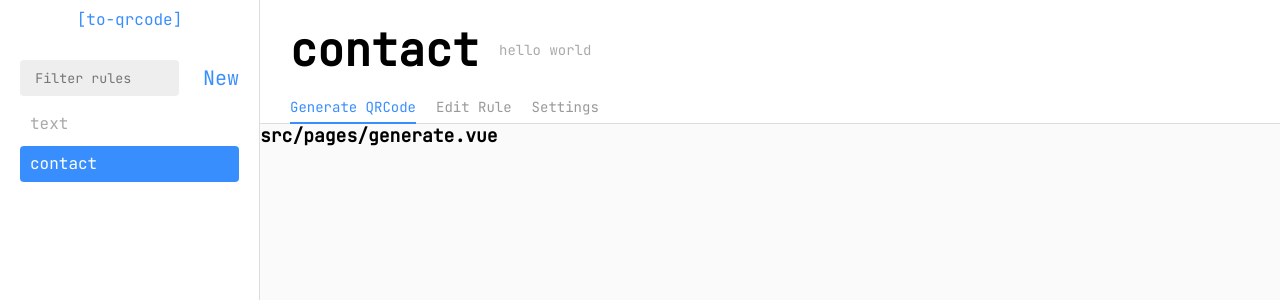
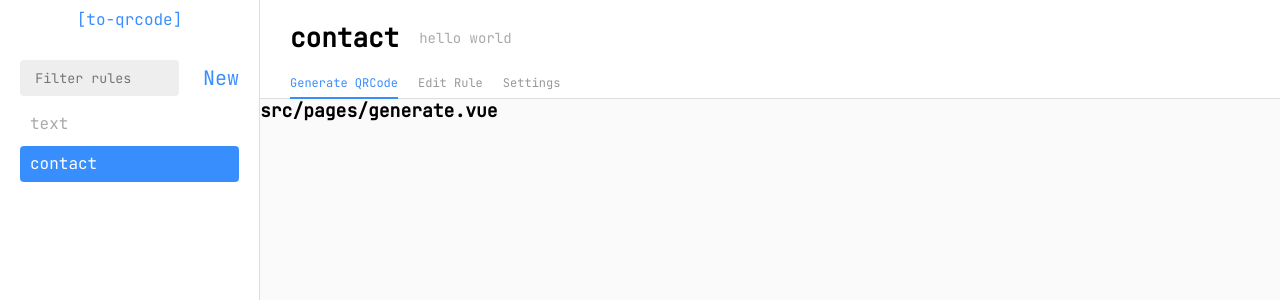
Before and after one commit to ioslh/to-qrcode, a Vue app: page /rules/contact in a window 1280 px wide. Shown: the top 300 px of the page. Built offline with nearby package versions, Linux system fonts and the light colour scheme; a small style sheet from the web is missing.

Commit message:
feat: style

```diff
--- a/src/pages/rule.vue
+++ b/src/pages/rule.vue
@@ -137,6 +137,7 @@ header {
 
 h2 {
   flex-shrink: 0;
+  font-size: 26px;
 }
 
 .desc {
@@ -151,7 +152,7 @@ h2 {
   bottom: -1px;
   a {
     display: inline-block;
-    font-size: 14px;
+    font-size: 12px;
     text-decoration: none;
     padding: 6px 0;
     border-bottom: 2px solid transparent;
```
